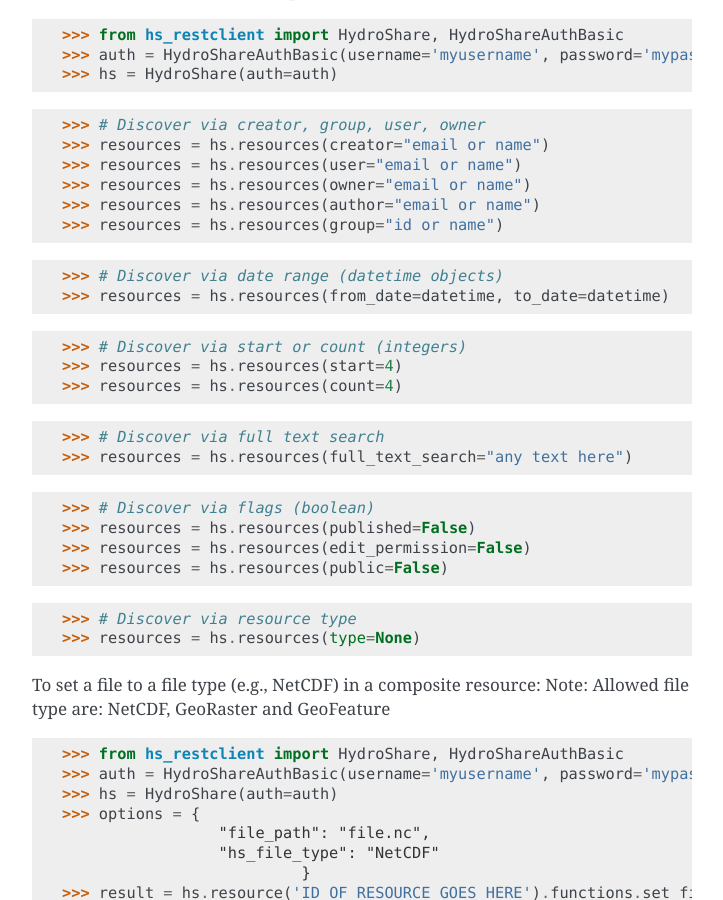
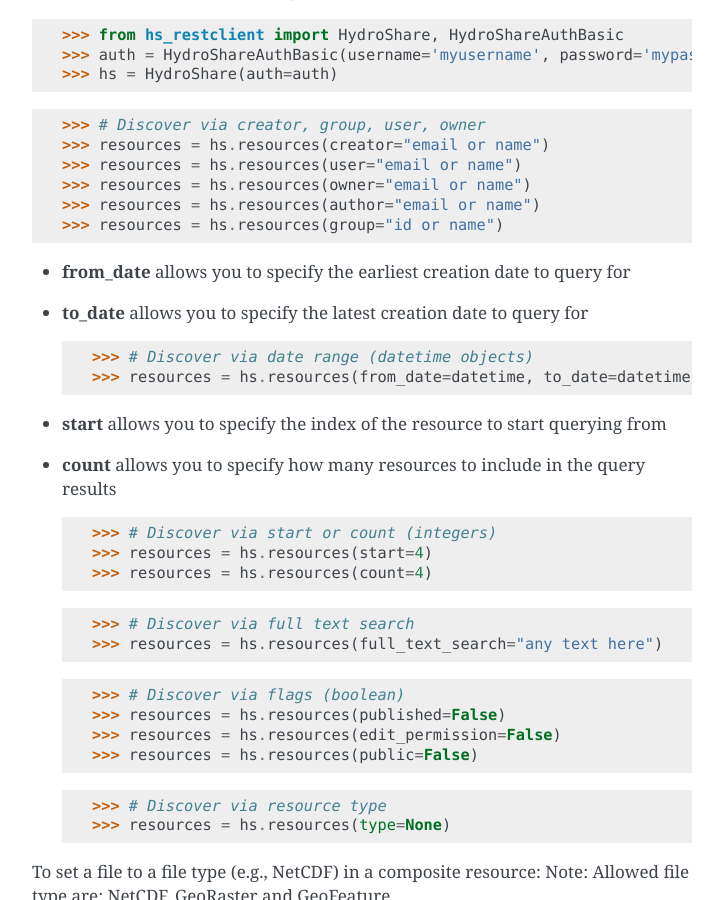
Before and after one commit to hydroshare/hs_restclient, a Sphinx documentation site: the page built from docs/index.rst, in a window 1280 px wide and 900 px high, scrolled down 8082 px. Shown: the whole window, without its empty margins (388-1111 px from the left). Built offline with Sphinx 7.4.7, drawn with Linux system fonts in a browser that asks for light colours.

Commit message:
Docs update

```diff
--- a/docs/index.rst
+++ b/docs/index.rst
@@ -393,8 +393,14 @@
     >>> resources = hs.resources(author="email or name")
     >>> resources = hs.resources(group="id or name")
 
+* **from_date** allows you to specify the earliest creation date to query for
+* **to_date** allows you to specify the latest creation date to query for
+
     >>> # Discover via date range (datetime objects)
     >>> resources = hs.resources(from_date=datetime, to_date=datetime)
+
+* **start** allows you to specify the index of the resource to start querying from
+* **count** allows you to specify how many resources to include in the query results
 
     >>> # Discover via start or count (integers)
     >>> resources = hs.resources(start=4)
```
